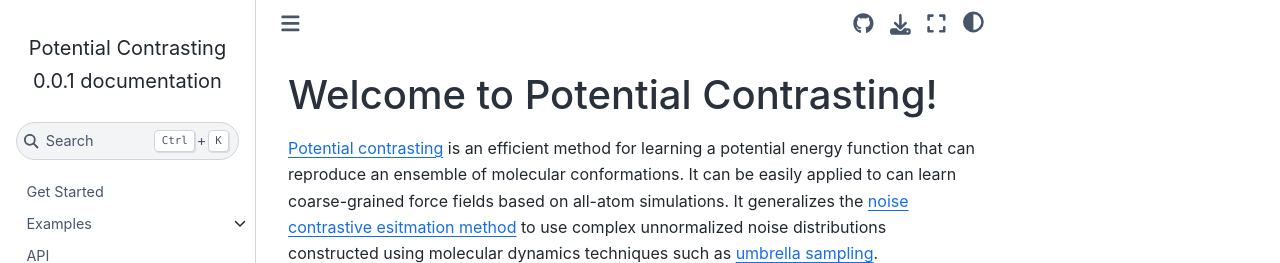
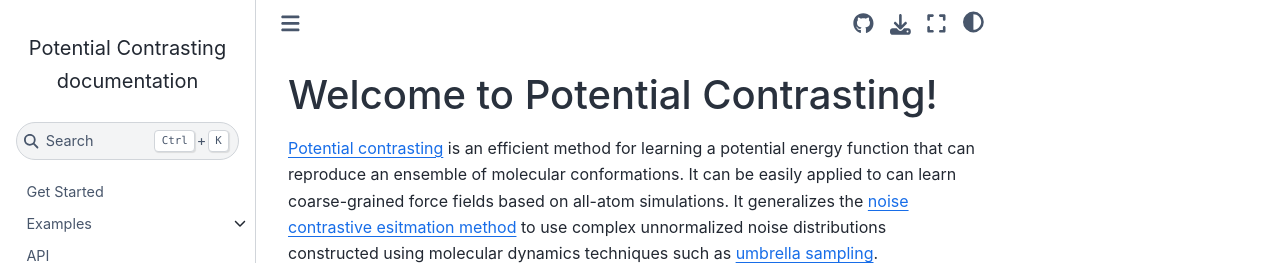
Before and after one commit to DingGroup/pccg, a Sphinx documentation site: the page built from docs/source/index.rst, in a window 1280 px wide. Shown: the top 263 px of the page. Built offline with Sphinx 7.4.7 and the Sphinx Book theme 1.1.4, drawn with Linux system fonts in a browser that asks for light colours.

Commit message:
remove version

```diff
--- a/docs/source/conf.py
+++ b/docs/source/conf.py
@@ -23,7 +23,7 @@ copyright = '2022, Xinqiang Ding; Bin Zhang'
 author = 'Xinqiang Ding; Bin Zhang'
 
 # The full version, including alpha/beta/rc tags
-release = '0.0.1'
+release = ''
 
 
 # -- General configuration ---------------------------------------------------
```
